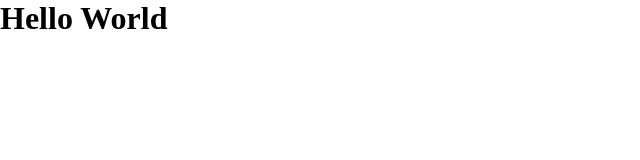
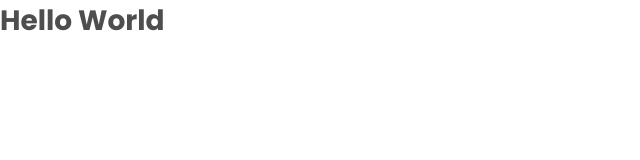
Before and after one commit to BayuDC/fae531f2, a React (Vite) app: page / in a window 1280 px wide. Shown: the top 160 px of the page, without its empty margins (0-640 px from the left). Built offline with nearby package versions, Linux system fonts and the light colour scheme.

Commit message:
Add more styling stuff

```diff
--- a/src/index.html
+++ b/src/index.html
@@ -5,6 +5,12 @@
     <meta charset="UTF-8">
     <meta http-equiv="X-UA-Compatible" content="IE=edge">
     <meta name="viewport" content="width=device-width, initial-scale=1.0">
+
+    <link rel="preconnect" href="https://fonts.googleapis.com">
+    <link rel="preconnect" href="https://fonts.gstatic.com" crossorigin>
+    <link rel="stylesheet" href="https://fonts.googleapis.com/css2?family=Poppins:wght@700&display=swap">
+    <link rel="stylesheet" href="https://fonts.googleapis.com/icon?family=Material+Icons+Outlined">
+
     <title>Todo List</title>
 </head>
 
--- /dev/null
+++ b/src/styles/_reset.less
@@ -0,0 +1,11 @@
+* {
+    margin: 0;
+    padding: 0;
+}
+
+body {
+    font-family: 'Poppins', sans-serif;
+    font-weight: 700;
+    font-size: 14px;
+    color: @black;
+}
--- /dev/null
+++ b/src/styles/_variable.less
@@ -0,0 +1,3 @@
+@blue: #548cff;
+@pink: #ff548c;
+@black: rgba(#222222, 0.8);
--- a/src/styles/main.less
+++ b/src/styles/main.less
@@ -1,4 +1,2 @@
-* {
-    margin: 0;
-    padding: 0;
-}
+@import '_variable.less';
+@import '_reset.less';
```
